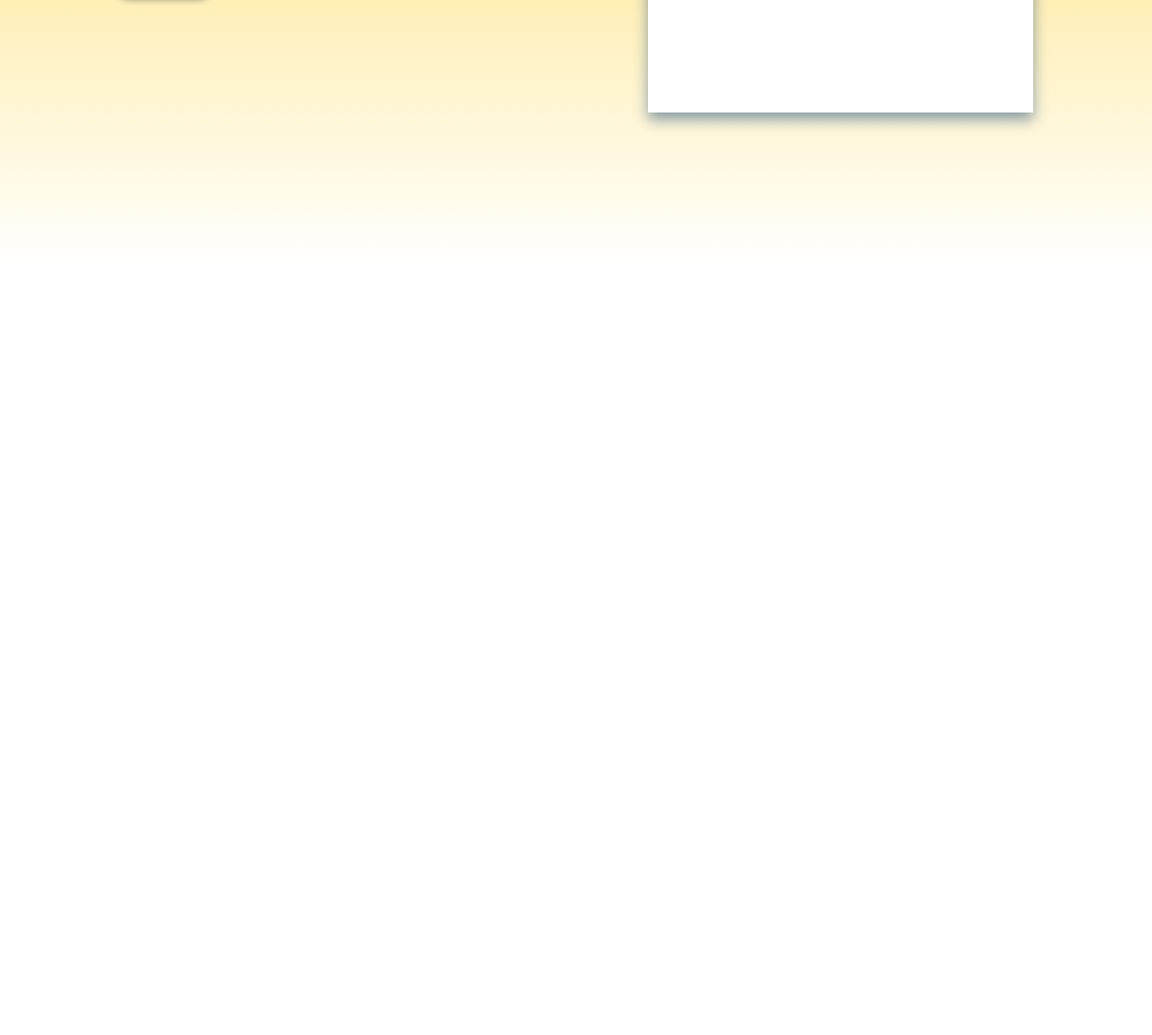
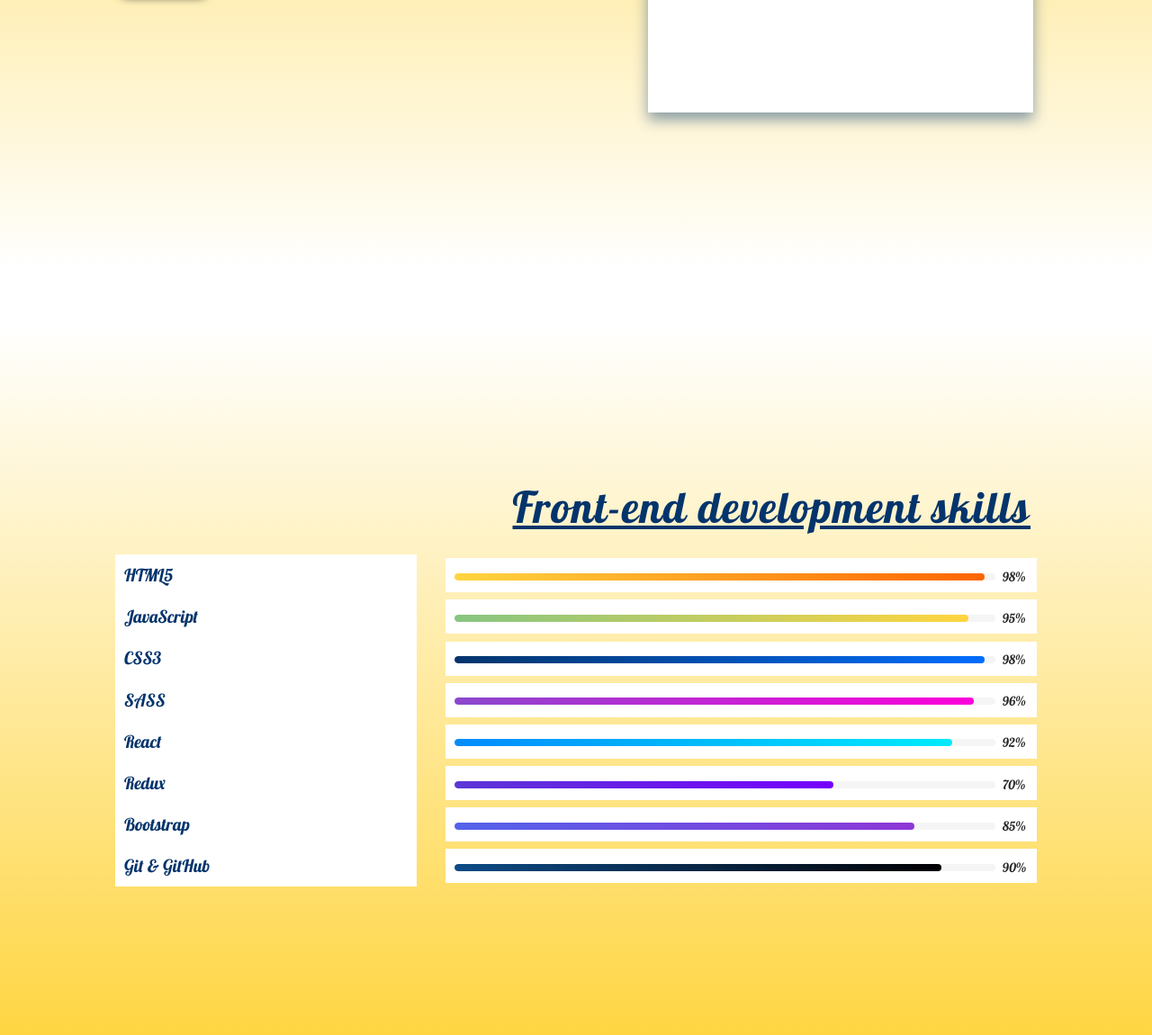
Before and after one commit to staceysych/portfolio_react, a React app: page / in a window 1280 px wide. Shown: the part 1360-2510 px from the top of the page at 90% size. Before the commit the page ends 1660 px from the top, so only its background shows below. Built offline with nearby package versions, Linux system fonts and the light colour scheme; no server answers.

Commit message:
feat: start skills section

```diff
--- a/src/components/about/about.js
+++ b/src/components/about/about.js
@@ -1,21 +1,30 @@
-import React, { useEffect, useState } from 'react';
+import React, { useEffect, useState } from "react";
 
-import { Switch } from 'antd';
-import { InstagramOutlined } from '@ant-design/icons';
+import { Switch, Tooltip } from "antd";
+import { InstagramOutlined } from "@ant-design/icons";
 
-import Slider from '../slider/slider';
+import '../../sass/_constants.scss';
+
+import Slider from "../slider/slider";
 
 import {
   INSTAGRAM_API_TRONASTYA,
   INSTAGRAM_API_LEAP_TO_TRIP,
-} from '../../utils/constants';
+  TRONASTYA_URL,
+  LEAP_TO_TRIP_URL,
+} from "../../utils/constants";
+import goToPage from "../../utils/goToPage";
+
+
 
 const AboutPage = () => {
   const [tronastyaDataArr, setTronastyaDataArr] = useState([]);
   const [leapToTripDataArr, setLeapToTripDataArr] = useState([]);
   const [isSwitchChecked, setSwitchChecked] = useState(true);
-  const [tronastyaProfilePhoto, setTronastyaProfilePhoto] = useState('');
-  const [LeapToTripProfilePhoto, setLeapToTripProfilePhoto] = useState('');
+  const [tronastyaProfilePhoto, setTronastyaProfilePhoto] = useState("");
+  const [LeapToTripProfilePhoto, setLeapToTripProfilePhoto] = useState("");
+
+  const followUrl = isSwitchChecked ? LEAP_TO_TRIP_URL : TRONASTYA_URL;
 
   const changeInstagramProfile = () => {
     if (isSwitchChecked) {
@@ -34,7 +43,7 @@
         const textNode = obj.node.edge_media_to_caption.edges[0];
         return {
           url: obj.node.display_url,
-          text: `${textNode ? textNode.node.text : ''}`,
+          text: `${textNode ? textNode.node.text : ""}`,
         };
       });
 
@@ -61,6 +70,7 @@
         <h2 className="about__title">About me</h2>
         <div className="about__name">
           <h3>I am Anastasiya Sych.</h3>
+          <Tooltip title="Switch Instagram profiles">
             <Switch
               checkedChildren="leapToTrip"
               unCheckedChildren="tronastya23"
@@ -68,49 +78,33 @@
               checked={isSwitchChecked}
               onChange={changeInstagramProfile}
             />
+          </Tooltip>
         </div>
         <div className="about__info">
           <div>
             <img src="../../src/assets/images/girl.png" />
             <span>
-              I am a Junior
-              {' '}
-              <strong>Front-end Developer</strong>
-              {' '}
-              and
-              {' '}
-              <strong>Language Teacher</strong>
-              {' '}
-              (English, Chinese) located in
+              I am a Junior <strong>Front-end Developer</strong> and{" "}
+              <strong>Language Teacher</strong> (English, Chinese) located in
               Minsk, Belarus.
             </span>
           </div>
           <div>
             <img src="../../src/assets/images/developer.png" />
             <span>
-              I enjoy coding using
-              {' '}
-              <strong>React JS</strong>
-              {' '}
-              as well as teaching
+              I enjoy coding using <strong>React JS</strong> as well as teaching
               other people languages.
             </span>
           </div>
           <div>
             <img src="../../src/assets/images/snowboard.png" />
             <span>
-              When I'm not coding, you'll find me
-              {' '}
-              <strong>snowboarding</strong>
-              {' '}
-              or
-              {' '}
-              <strong>skateboarding</strong>
-              .
+              When I'm not coding, you'll find me <strong>snowboarding</strong>{" "}
+              or <strong>skateboarding</strong>.
             </span>
           </div>
         </div>
-        <div className="about__follow">
+        <div className="about__follow" onClick={() => goToPage(followUrl)}>
           <InstagramOutlined className="instagram-icon" />
           <span>Follow me</span>
         </div>
--- a/src/components/app/app.js
+++ b/src/components/app/app.js
@@ -2,6 +2,7 @@
 
 import MainPage from '../main/main';
 import AboutPage from '../about/about';
+import SkillsPage from '../skills/skills';
 
 const App = () => (
   <>
@@ -15,6 +16,11 @@
         <AboutPage />
       </div>
     </section>
+    <section id="skills-page">
+      <div className="container">
+        <SkillsPage />
+      </div>
+    </section>
   </>
 );
 
--- a/src/components/navigation/navigation.scss
+++ b/src/components/navigation/navigation.scss
@@ -2,7 +2,7 @@
   position: fixed;
   top: 0;
   left: 0;
-  z-index: 9;
+  z-index: 99;
 
   display: flex;
   justify-content: space-between;
--- /dev/null
+++ b/src/components/skills/skills.js
@@ -0,0 +1,19 @@
+import React from "react";
+
+import { SKILLS } from "../../utils/constants";
+import SkillsBar from "./skillsBar";
+
+const SkillsPage = () => {
+  return (
+    <div className="skills">
+      <h3>Front-end development skills</h3>
+      <div className="skills__grid">
+        {SKILLS.map((obj) => {
+          return <SkillsBar obj={obj} key={obj.name} />;
+        })}
+      </div>
+    </div>
+  );
+};
+
+export default SkillsPage;
--- /dev/null
+++ b/src/components/skills/skills.scss
@@ -0,0 +1,31 @@
+#skills-page {
+  display: flex;
+  height: 100vh;
+  margin-top: 60px;
+
+  color: $text-color;
+
+  background: rgb(255, 213, 64);
+  background: linear-gradient(
+  360deg,
+  rgba(255, 213, 64, 1) 0%,
+  rgba(255, 224, 115, 0) 100%
+  );
+}
+
+.skills {
+  display: flex;
+  flex-direction: column;
+  justify-content: center;
+  align-items: space-around;
+  height: 100%;
+  padding: 20px;
+  h3 {
+    font-size: 3rem;
+    color: $text-color;
+    text-decoration: underline;
+    letter-spacing: .1rem;
+    text-align: end;
+    padding: 0 30px;
+  }
+}
--- /dev/null
+++ b/src/components/skills/skillsBar.js
@@ -0,0 +1,38 @@
+import React from "react";
+
+import { Row, Col, Progress } from "antd";
+
+const columnStyle = {
+    background: "white",
+    padding: "8px 10px",
+    fontSize: "1.2rem",
+    display: "flex",
+  };
+
+const SkillsBar = ({ obj }) => {
+  return (
+    <Row
+      gutter={{ xs: 8, sm: 16, md: 24, lg: 32 }}
+      justify="center"
+      align="middle"
+    >
+      <Col className="gutter-row" span={8}>
+        <div style={columnStyle}>{obj.name}</div>
+      </Col>
+      <Col className="gutter-row" span={15}>
+        <div style={columnStyle}>
+          <Progress
+            percent={obj.percent}
+            status="active"
+            strokeColor={{
+              "0%": obj.color1,
+              "100%": obj.color2,
+            }}
+          />
+        </div>
+      </Col>
+    </Row>
+  );
+};
+
+export default SkillsBar;
--- /dev/null
+++ b/src/sass/_constants.scss
@@ -0,0 +1,9 @@
+$main-color: #FFD540;
+$text-color: #04346C;
+$text-hover-color: #04356c78;
+
+:export {
+    mainColor: $main-color;
+    textColor: $text-color;
+    textHoverColor: $text-hover-color;
+}
--- a/src/sass/constants.scss
+++ /dev/null
@@ -1,3 +0,0 @@
-$main-color: #FFD540;
-$text-color: #04346C;
-$text-hover-color: #04356c78;
--- a/src/sass/index.scss
+++ b/src/sass/index.scss
@@ -7,6 +7,7 @@
 @import '../components/promoPhoto/promoPhoto.scss';
 @import '../components/about/about.scss';
 @import '../components/slider/slider.scss';
+@import '../components/skills/skills.scss';
 
 #app {
     font-family: 'Lobster', cursive;
--- a/src/utils/constants.js
+++ b/src/utils/constants.js
@@ -1,4 +1,23 @@
-const INSTAGRAM_API_TRONASTYA = 'https://www.instagram.com/tronastya23/?__a=1';
-const INSTAGRAM_API_LEAP_TO_TRIP = 'https://www.instagram.com/leaptotrip/?__a=1';
+const INSTAGRAM_API_TRONASTYA = "https://www.instagram.com/tronastya23/?__a=1";
+const INSTAGRAM_API_LEAP_TO_TRIP =
+  "https://www.instagram.com/leaptotrip/?__a=1";
+const TRONASTYA_URL = "https://www.instagram.com/tronastya23/";
+const LEAP_TO_TRIP_URL = "https://www.instagram.com/leaptotrip/";
+const SKILLS = [
+  { name: "HTML5", percent: 98, color1: "#FFD540", color2: "#fc6500" },
+  { name: "JavaScript", percent: 95, color1: "#f8fc007e", color2: "#FFD540" },
+  { name: "CSS3", percent: 98, color1: "#04346C", color2: "#006dfc" },
+  { name: "SASS", percent: 96, color1: "#fc009b80", color2: "#fc00da" },
+  { name: "React", percent: 92, color1: "#008bfc", color2: "#00ebfc" },
+  { name: "Redux", percent: 70, color1: "#5c37d6", color2: "#7600fc" },
+  { name: "Bootstrap", percent: 85, color1: "#8e37d681", color2: "#8e37d6" },
+  { name: "Git & GitHub", percent: 90, color1: "#0200037a", color2: "#020003" },
+];
 
-export { INSTAGRAM_API_TRONASTYA, INSTAGRAM_API_LEAP_TO_TRIP };
+export {
+  INSTAGRAM_API_TRONASTYA,
+  INSTAGRAM_API_LEAP_TO_TRIP,
+  TRONASTYA_URL,
+  LEAP_TO_TRIP_URL,
+  SKILLS,
+};
--- /dev/null
+++ b/src/utils/goToPage.js
@@ -0,0 +1,5 @@
+function goToPage(url) {
+  window.open(url, "_blank");
+}
+
+export default goToPage;
```
Lines whose indentation alone changed are shown as unchanged.
